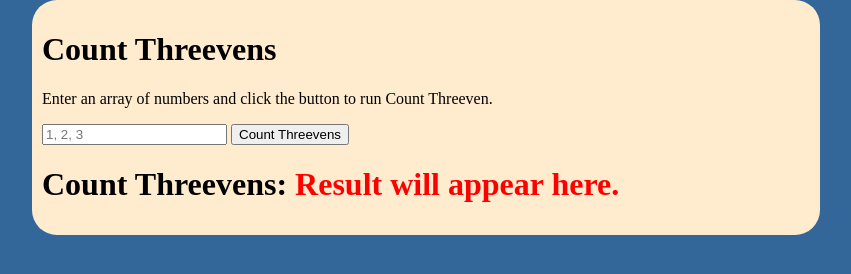
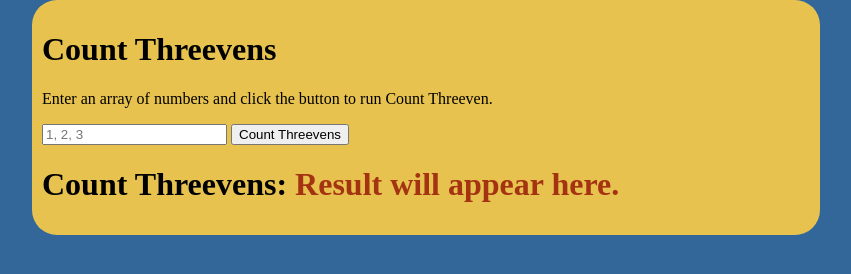
Before and after one commit to SecretDwarf/CountThreevens, a plain HTML site: page index.html in a window 1280 px wide. Shown: the whole page, without its empty margins (214-1065 px from the left). Drawn offline with Linux system fonts and the light colour scheme.

Commit message:
Updated colors to improve contrast

```diff
--- a/style.css
+++ b/style.css
@@ -7,12 +7,13 @@ body {
 }
 
 .main-container {
-    background-color: blanchedalmond;
+    background-color: #E7C24F;
     padding: 10px;
     border-radius: 25px;
     width: 60%;
 }
 
 #result {
-    color: red;
+    /* color: red; */
+    color: #A43312;
 }
```
